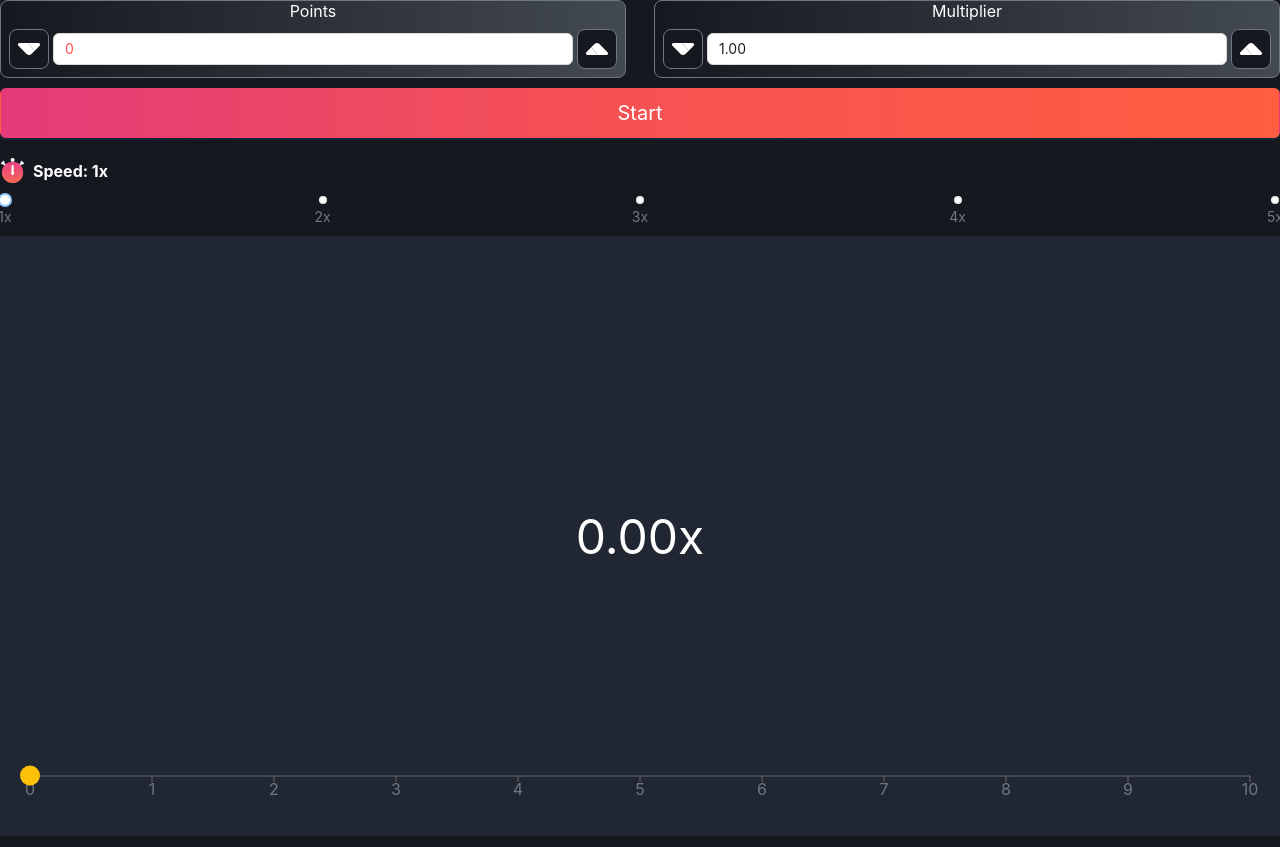
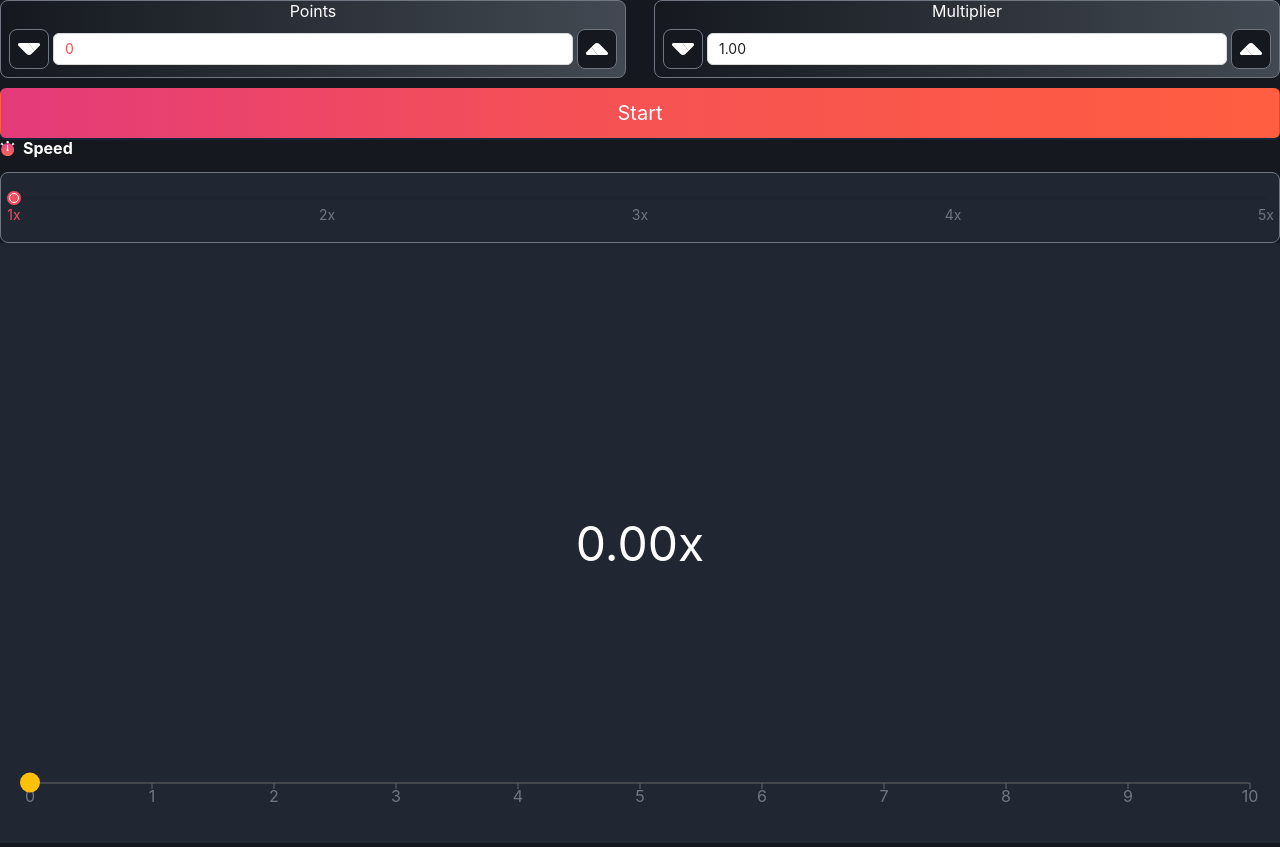
Before and after one commit to Nagham-Rashid-Alshaarany/guess-the-number, a React (Create React App) app: page / in a window 1280 px wide. Built offline with nearby package versions, Linux system fonts and the light colour scheme.

Commit message:
complete speed slider

```diff
--- a/src/components/SpeedSlider/SpeedSlider.scss
+++ b/src/components/SpeedSlider/SpeedSlider.scss
@@ -1,21 +1,33 @@
 @import "../../styles/variables.scss";
 
 .speed-slider {
-    margin: 20px 0;
-.label{
+    display: flex;
+    flex-direction: column;
+    gap: 14px;
+
+    .label {
         display: flex;
         align-items: center;
         gap: 8px;
-    img{
-        max-width: 25px;
+
+        img {
+            max-width: 15px;
             display: block;
         }
+
         label {
             display: block;
             color: $white;
             font-weight: bold;
         }
     }
+
+    .slider {
+        padding: 8px;
+        border: 1px solid $text-color;
+        border-radius: 8px;
+        background: $box-bg-color;
+
         .ant-slider-mark-text {
             color: $text-color;
         }
@@ -24,5 +36,23 @@
             .ant-slider-track {
                 background: $gradient ;
             }
+
+            .ant-slider-mark-text-active {
+                color: $primary-color;
+            }
+
+            .ant-slider-handle::after {
+                background: $primary-color;
+                border: 1px solid $white;
+                box-shadow: 0 0 0 2px $primary-color;
+            }
+
+            .ant-slider-dot {
+                display: none;
             }
         }
+
+
+
+    }
+}
--- a/src/components/SpeedSlider/SpeedSlider.tsx
+++ b/src/components/SpeedSlider/SpeedSlider.tsx
@@ -13,9 +13,10 @@ const SpeedSlider: React.FC = () => {
     return (
         <div className="speed-slider">
             <div className='label'>
-                <img src={"/icons/racing-speed_svgrepo.com.svg"}/>
-                <label>Speed: {round.speed}x</label>
+                <img src={"/icons/racing-speed_svgrepo.com.svg"} />
+                <label>Speed</label>
             </div>
+            <div className='slider'>
                 <Slider
                     min={1}
                     max={5}
@@ -29,8 +30,8 @@ const SpeedSlider: React.FC = () => {
                         4: '4x',
                         5: '5x',
                     }}
-
                 />
+            </div>
         </div>
     );
 };
```
Lines whose indentation alone changed are shown as unchanged.
